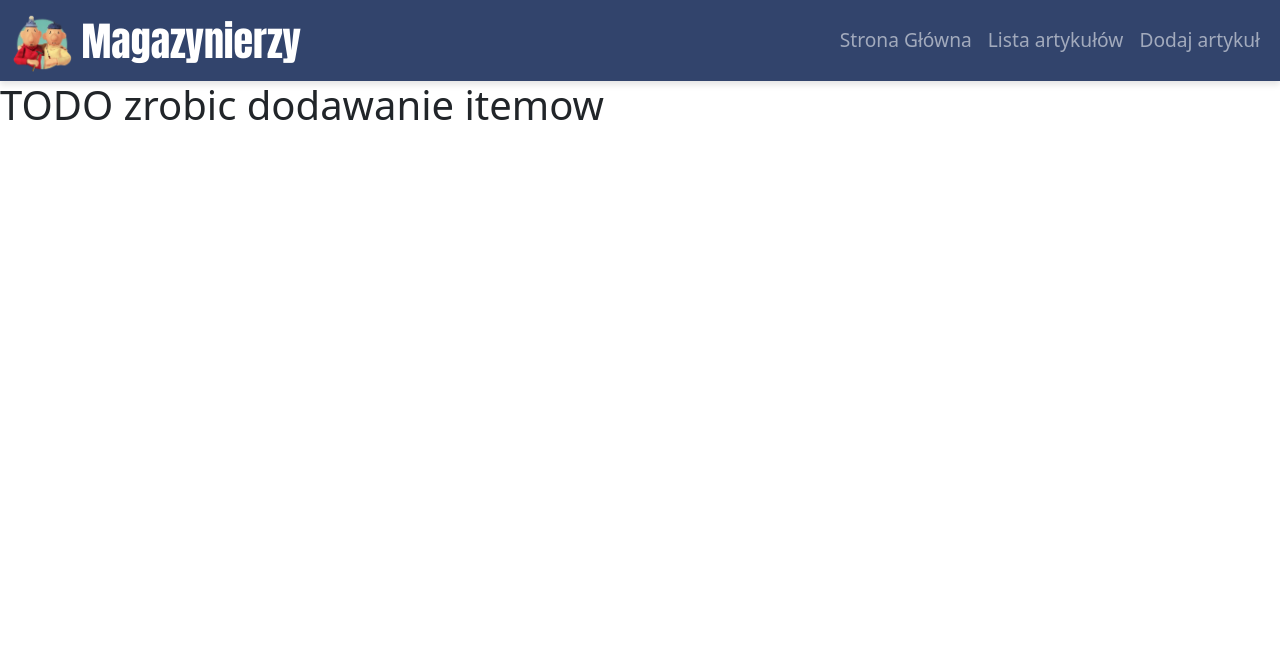
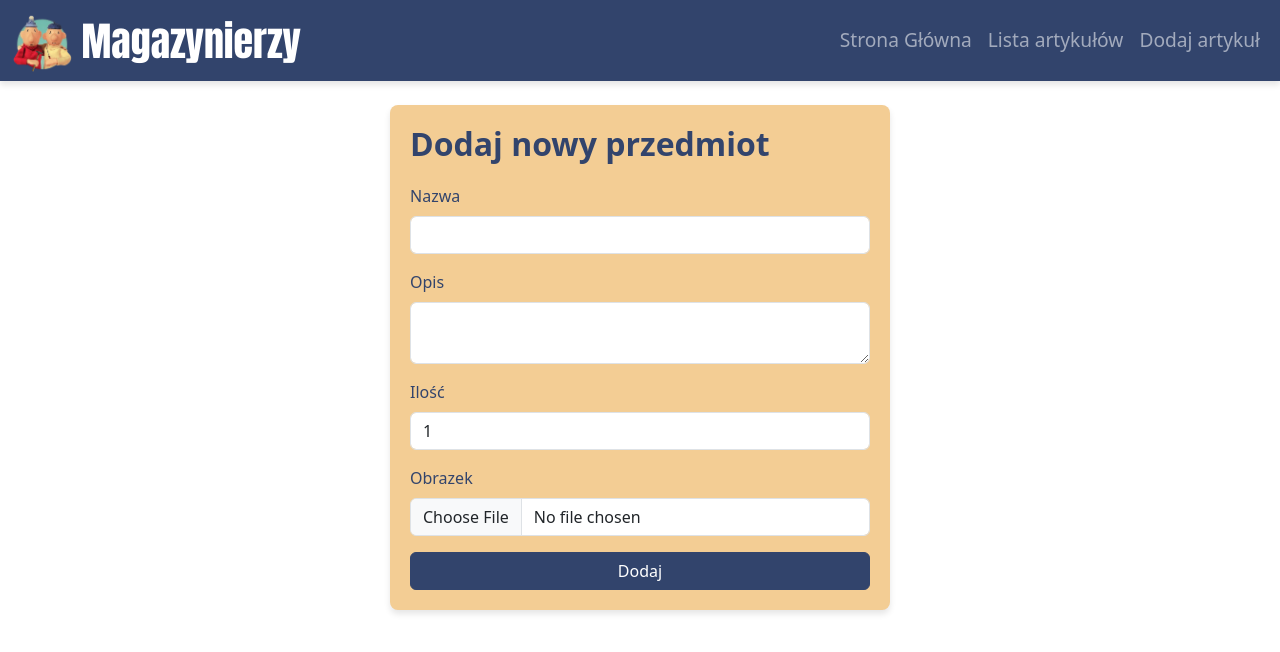
Before and after one commit to Amazagni/advanced-programming-techniques-project-PK, an Angular app in the folder frontend/web-app/: page /add-item in a window 1280 px wide. Shown: the top 652 px of the page. Built offline with nearby package versions, Linux system fonts and the light colour scheme.

Commit message:
Frontend: add item view

```diff
--- a/frontend/web-app/src/app/components/item-card/item-card.component.css
+++ b/frontend/web-app/src/app/components/item-card/item-card.component.css
@@ -1,9 +1,10 @@
 .card {
-  background-color: #8fa8a2;
+  background-color: #f3cd94;
   border: 1px solid #ccc;
   padding: 10px;
   margin: 10px;
   border-radius: 8px;
+  color: #32446c;
 }
 
 .card img {
@@ -15,4 +16,24 @@
 .btn-primary {
   background-color: #32446c !important;
   border-color: #32446c !important;
+
 }
+.modal-content {
+  background-color: #f3cd94;
+}
+.modal-header {
+  color: #32446c;
+  border-color: #f3cd94;
+}
+.modal-footer {
+  border-color: #f3cd94;
+}
+button {
+  background-color: #32446c;
+  color: white;
+}
+.btn-close {
+  background-color: white;
+  color: #32446c;
+  opacity: 100%;
+}
--- a/frontend/web-app/src/app/components/navbar/navbar.component.css
+++ b/frontend/web-app/src/app/components/navbar/navbar.component.css
@@ -1,6 +1,7 @@
 .navbar {
   box-shadow: 0px 4px 6px rgba(0, 0, 0, 0.1);
   background-color: #32446c !important;
+  opacity: 100%;
 }
 .navbar-brand {
   font-size: 40px;
--- a/frontend/web-app/src/app/views/add-item-view/add-item-view.component.css
+++ b/frontend/web-app/src/app/views/add-item-view/add-item-view.component.css
@@ -0,0 +1,19 @@
+.container {
+  max-width: 500px;
+  background-color: #f3cd94;  padding: 20px;
+  border-radius: 8px;
+  box-shadow: 0px 4px 6px rgba(0, 0, 0, 0.1);
+  color: #32446c;
+}
+
+h2 {
+  font-weight: bold;
+  margin-bottom: 20px;
+}
+
+.btn-primary {
+  width: 100%;
+  opacity: 100%;
+  background-color: #32446c !important;
+  border-color: #32446c !important;
+}
--- a/frontend/web-app/src/app/views/add-item-view/add-item-view.component.html
+++ b/frontend/web-app/src/app/views/add-item-view/add-item-view.component.html
@@ -1 +1,28 @@
-<h1>TODO zrobic dodawanie itemow</h1>
+<div class="container mt-4">
+  <h2>Dodaj nowy przedmiot</h2>
+
+  <form [formGroup]="itemForm" (ngSubmit)="submitForm()">
+    <div class="mb-3">
+      <label for="name" class="form-label">Nazwa</label>
+      <input type="text" id="name" class="form-control" formControlName="name" required>
+    </div>
+
+    <div class="mb-3">
+      <label for="description" class="form-label">Opis</label>
+      <textarea id="description" class="form-control" formControlName="description" required></textarea>
+    </div>
+
+    <div class="mb-3">
+      <label for="quantity" class="form-label">Ilość</label>
+      <input type="number" id="quantity" class="form-control" formControlName="quantity" required min="1">
+    </div>
+
+
+    <div class="mb-3">
+      <label for="image" class="form-label">Obrazek</label>
+      <input type="file" id="image" class="form-control" (change)="onImageSelected($event)" required>
+    </div>
+
+    <button type="submit" class="btn btn-primary" [disabled]="itemForm.invalid">Dodaj</button>
+  </form>
+</div>
--- a/frontend/web-app/src/app/views/add-item-view/add-item-view.component.ts
+++ b/frontend/web-app/src/app/views/add-item-view/add-item-view.component.ts
@@ -1,12 +1,42 @@
 import { Component } from '@angular/core';
+import {FormBuilder, FormGroup, ReactiveFormsModule, Validators} from '@angular/forms';
+import {Item} from '../../models/item.model';
 
 @Component({
   selector: 'app-add-item-view',
   standalone: true,
-  imports: [],
+  imports: [ReactiveFormsModule],
   templateUrl: './add-item-view.component.html',
   styleUrl: './add-item-view.component.css'
 })
 export class AddItemViewComponent {
+  itemForm: FormGroup;
+  selectedImage: File | null = null;
 
+  constructor(private fb: FormBuilder) {
+    this.itemForm = this.fb.group({
+      name: ['', Validators.required],
+      description: ['', Validators.required],
+      quantity: [1, [Validators.required, Validators.min(1)]],
+      imageUrl: ['', Validators.required]
+    });
+  }
+
+  submitForm() {
+    if (this.itemForm.valid && this.selectedImage) {
+      const newItem: Item = {
+        ...this.itemForm.value,
+        image: this.selectedImage.name
+      };
+      console.log('Nowy item:', newItem);
+    }
+  }
+
+  onImageSelected(event: Event) {
+    const fileInput = event.target as HTMLInputElement;
+    if (fileInput.files && fileInput.files.length > 0) {
+      this.selectedImage = fileInput.files[0];
+      console.log('Wybrany obrazek:', this.selectedImage);
+    }
+  }
 }
```
